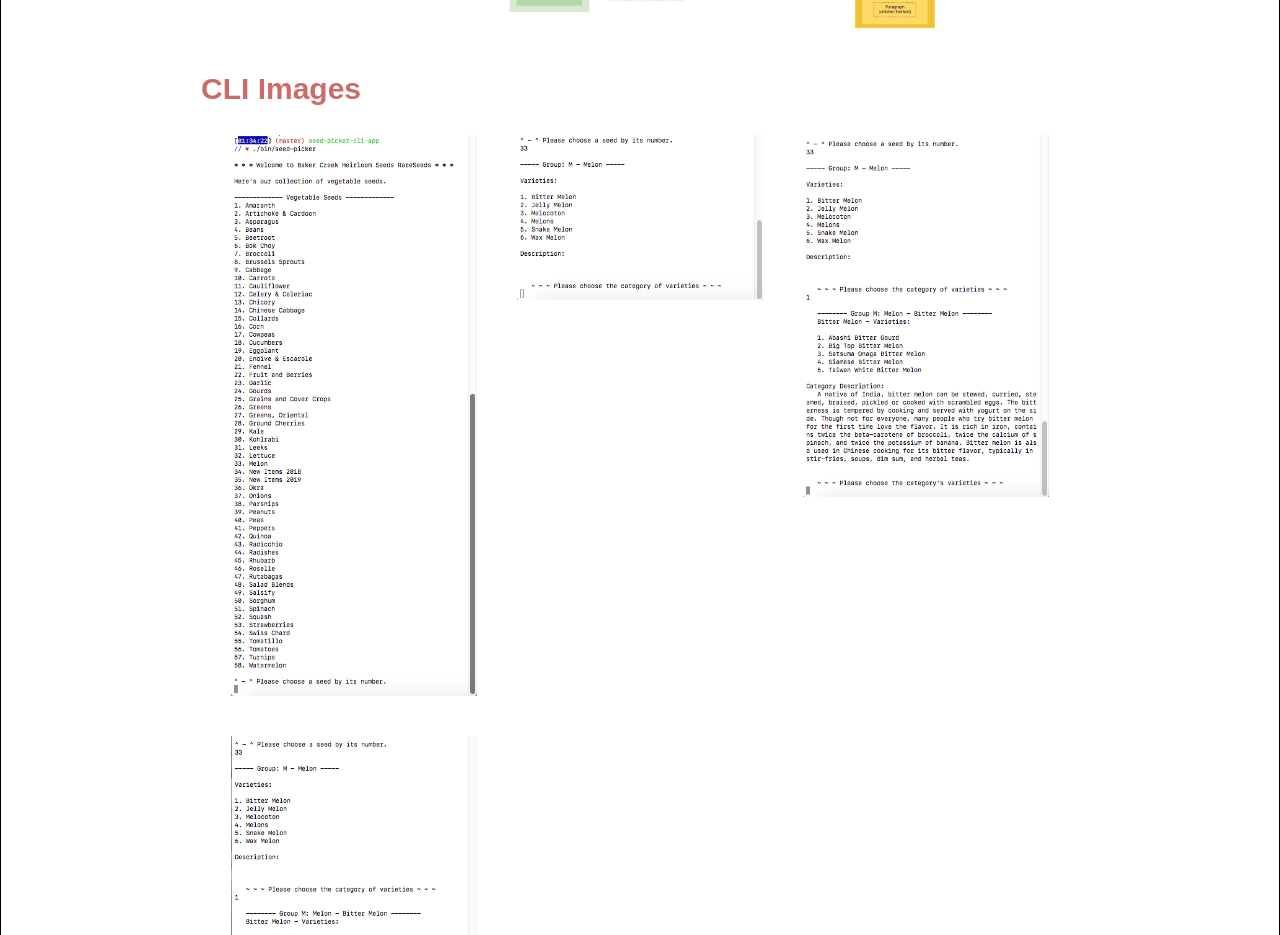
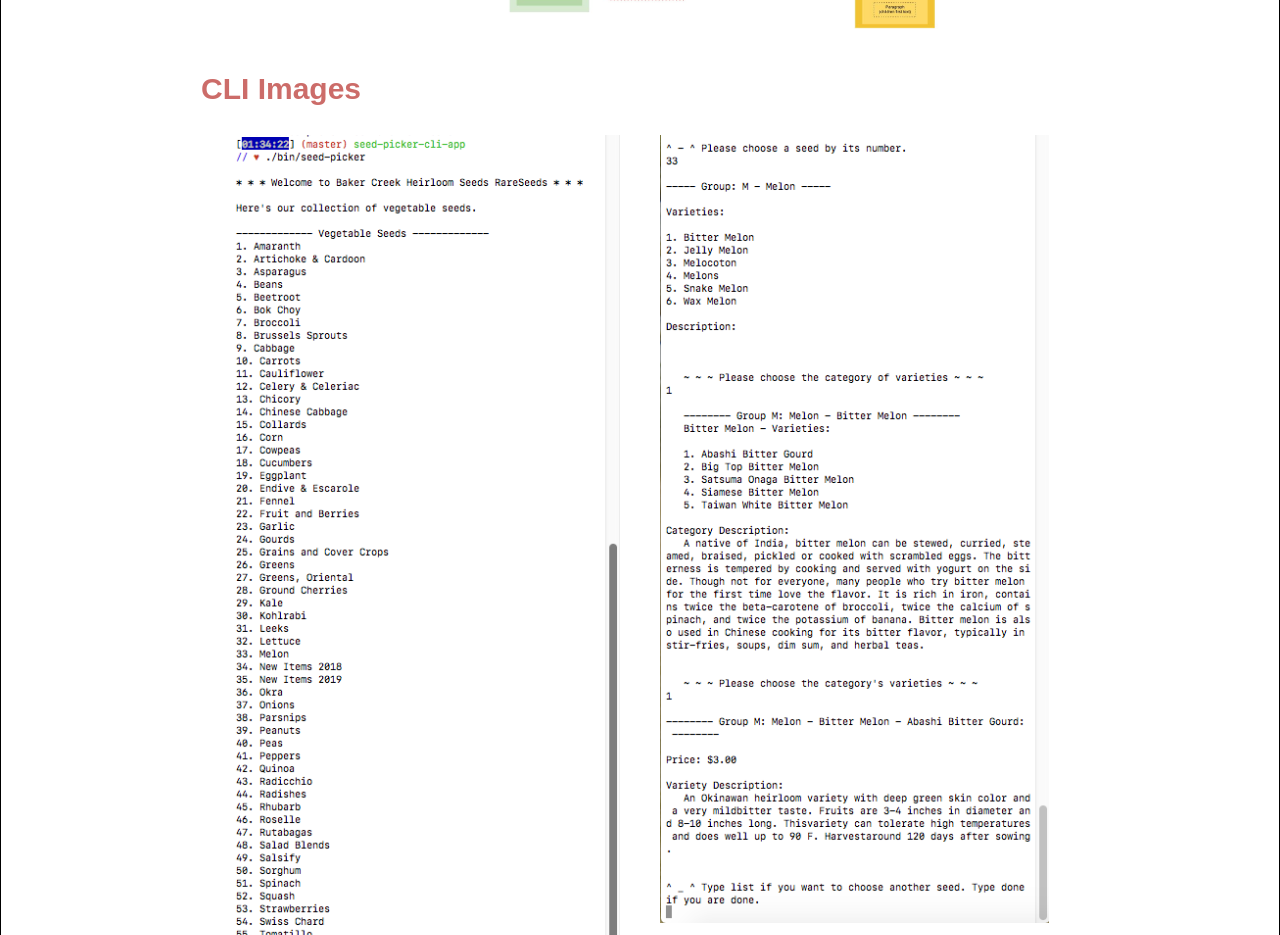
Before and after one commit to christinetran825/tofukid-website, a React (Create React App) app: page /work/web-dev/seedpicker in a window 1280 px wide. Shown: the part 2780-3715 px from the top of the page. Built offline with nearby package versions, Linux system fonts and the light colour scheme; a web font is replaced by a local one.

Commit message:
removed cli 2 and 3 images

```diff
--- a/src/components/WebApps/SeedPicker.js
+++ b/src/components/WebApps/SeedPicker.js
@@ -70,8 +70,6 @@ class SeedPicker extends Component {
               <h2>CLI Images</h2>
               <div id="CLI" className="visuals">
                 <img src="../../images/web-dev/seed-picker/cli-1.png" alt="seedpicker-cli-1"/>
-                <img src="../../images/web-dev/seed-picker/cli-2.png" alt="seedpicker-cli-2"/>
-                <img src="../../images/web-dev/seed-picker/cli-3.png" alt="seedpicker-cli-3"/>
                 <img src="../../images/web-dev/seed-picker/cli-4.png" alt="seedpicker-cli-4"/>
               </div>
             </section>
```
